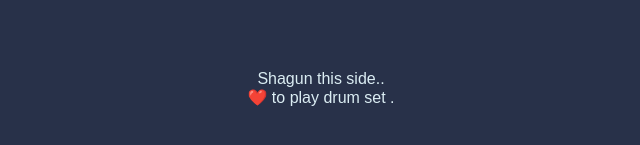
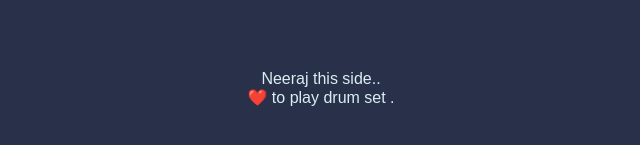
Before and after one commit to Kotlaneeraj/1st-nikhil, a plain HTML site: page index.html in a window 1280 px wide. Shown: the part 505-650 px from the top of the page, 319-959 px from the left. Drawn offline with Linux system fonts and the light colour scheme.

Commit message:
Update index.html

```diff
--- a/index.html
+++ b/index.html
@@ -23,7 +23,7 @@
 
 
   <footer>
-    Shagun this side..<br>
+    Neeraj this side..<br>
     ❤️ to play drum set .
   </footer>
 
```
